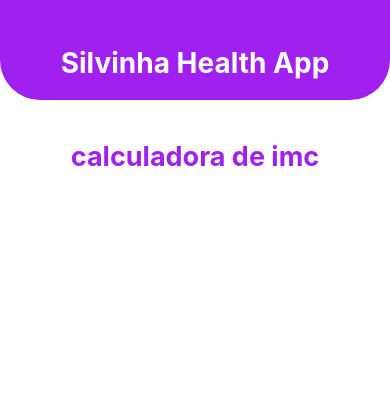
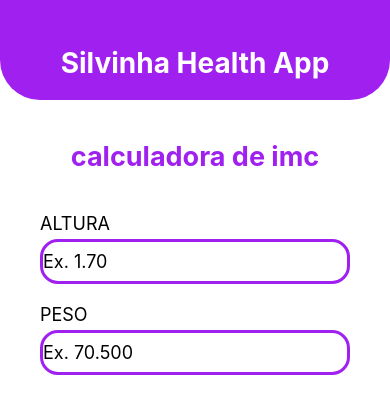
Before and after one commit to blkvdev/SilvinhaHeathApp, a React Native app in the folder SilvinhaHealthApp/: screen / in a window 390 px wide. Shown: the top 414 px of the page. Built offline with nearby package versions, Linux system fonts and the light colour scheme.

Commit message:
fizemos as alteraçoes para criar os inputs de peso e altura

```diff
--- a/SilvinhaHealthApp/App.js
+++ b/SilvinhaHealthApp/App.js
@@ -1,5 +1,5 @@
 import { StatusBar } from 'expo-status-bar';
-import { SafeAreaView, StyleSheet, Text, View } from 'react-native';
+import { SafeAreaView, StyleSheet, Text, View, TextInput } from 'react-native';
 
 export default function App() {
   return (
@@ -9,6 +9,28 @@ export default function App() {
       </View>
       <View style={styles.content}>
       <Text style={styles.subTitle}>calculadora de imc</Text>
+
+      <View>
+        <Text style={styles.label}>ALTURA</Text>
+        <TextInput
+        style={styles.input}
+        placeholder='Ex. 1.70'
+        keyboardType='numeric'
+        />
+
+
+      </View>
+      <View style={{marginTop: 15}}>
+        <Text style={styles.label}>PESO</Text>
+        <TextInput
+        style={styles.input}
+        placeholder='Ex. 70.500'
+        keyboardType='numeric'
+        />
+
+
+      </View>
+
       </View>
 
 
@@ -49,5 +71,18 @@ const styles = StyleSheet.create({
     color: '#A020F0',
     fontWeight: 'bold',
     marginBottom:40,
+  },
+  label: {
+    color: '#000',
+    fontSize: 18,
+  },
+  input:{
+    height: 45,
+    width: '100%',
+    fontSize: 18,
+    borderColor: '#A020F0',
+    borderWidth: 3,
+    borderRadius: 18,
+    marginVertical: 5
   }
 });
```
Also changed, not shown: 1 other file (tests, documents, lock files or other folders).
